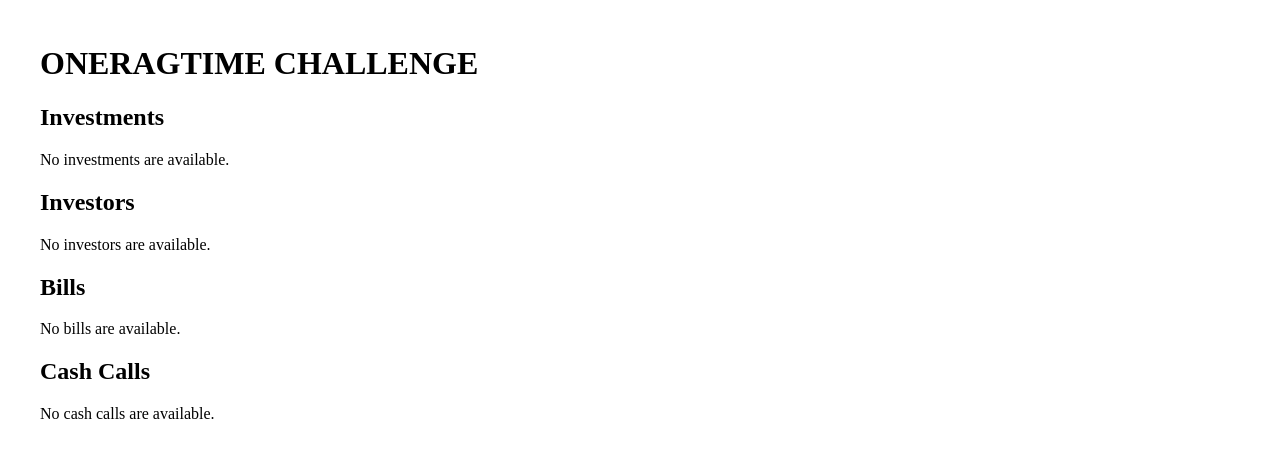
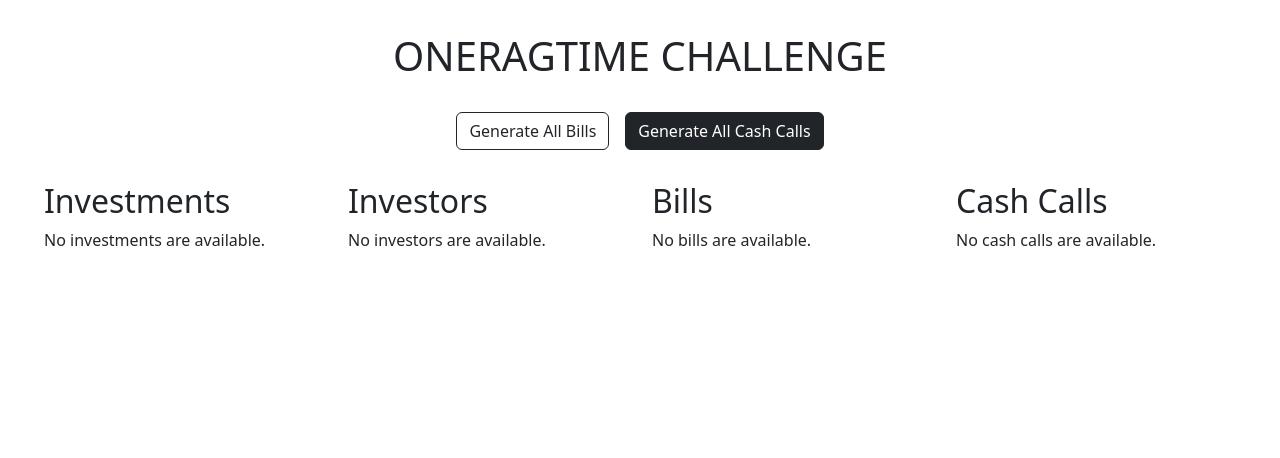
Before and after one commit to michaelssavage/django-investors, a Django app: page / in a window 1280 px wide. Shown: the top 458 px of the page. Run offline with Django 5.2, Linux system fonts and the light colour scheme; data that the repository does not hold is empty.

Commit message:
add bootstrap, generate all bills, all cash call

```diff
--- a/finance/management/commands/populate_data.py
+++ b/finance/management/commands/populate_data.py
@@ -27,6 +27,7 @@ class Command(BaseCommand):
         ]
 
         Investment.objects.bulk_create(objs)
+        self.stdout.write(self.style.SUCCESS("Investment: Success"))
 
     def create_investor(self, row_iter):
         objs = [
--- a/finance/static/styles.css
+++ b/finance/static/styles.css
@@ -23,32 +23,6 @@ h1 {
   text-transform: uppercase;
 }
 
-.button {
-  border: 2px solid black;
-  border-radius: 0.625rem;
-  padding: 0.8rem 1.6rem;
-  background-color: var(--white);
-  color: var(--black);
-  transition: background-color 0.3s, color 0.3s;
-  cursor: pointer;
-  text-decoration: none;
-}
-
-.button:hover {
-  background-color: var(--black);
-  color: var(--white);
-}
-
-.alt {
-  background-color: var(--black);
-  color: var(--white);
-}
-
-.alt:hover {
-  background-color: var(--white);
-  color: var(--black);
-}
-
 .disabled {
   background-color: var(--grey);
   color: var(--white);
@@ -59,6 +33,7 @@ h1 {
   flex-direction: row;
   justify-content: center;
   gap: 1rem;
+  margin: 2rem 0;
 }
 
 .success {
--- a/finance/templates/finance/bill.html
+++ b/finance/templates/finance/bill.html
@@ -8,6 +8,7 @@
     <link rel="stylesheet" href="{% static 'styles.css' %}" />
   </head>
   <body>
+    <div class="container">
       {% if bill %}
       <h1>Bill {{ bill.id }}</h1>
       <p>
@@ -38,5 +39,6 @@
       {% else %}
       <p>No Bill information available.</p>
       {% endif %}
+    </div>
   </body>
 </html>
--- a/finance/templates/finance/cashcall.html
+++ b/finance/templates/finance/cashcall.html
@@ -8,6 +8,7 @@
     <link rel="stylesheet" href="{% static 'styles.css' %}" />
   </head>
   <body>
+    <div class="container">
       {% if cashcall %}
       <h1>Cash Call {{ cashcall.id }}</h1>
       <p>Total Amount: {{ cashcall.total_amount }}</p>
@@ -24,5 +25,6 @@
       {% else %}
       <p>No Cash Call information available.</p>
       {% endif %}
+    </div>
   </body>
 </html>
--- a/finance/templates/finance/index.html
+++ b/finance/templates/finance/index.html
@@ -6,53 +6,94 @@
     <meta name="viewport" content="width=device-width, initial-scale=1.0" />
     <title>Finance Page</title>
     <link rel="stylesheet" href="{% static 'styles.css' %}" />
+    <link
+      href="https://cdn.jsdelivr.net/npm/bootstrap@5.3.3/dist/css/bootstrap.min.css"
+      rel="stylesheet"
+      integrity="sha384-QWTKZyjpPEjISv5WaRU9OFeRpok6YctnYmDr5pNlyT2bRjXh0JMhjY6hW+ALEwIH"
+      crossorigin="anonymous"
+    />
+    <script
+      src="https://cdn.jsdelivr.net/npm/bootstrap@5.3.3/dist/js/bootstrap.bundle.min.js"
+      integrity="sha384-YvpcrYf0tY3lHB60NNkmXc5s9fDVZLESaAA55NDzOxhy9GkcIdslK1eN7N6jIeHz"
+      crossorigin="anonymous"
+    ></script>
   </head>
   <body>
-    <h1>OneRagTime Challenge</h1>
+    <div class="container-fluid">
+      <h1 class="text-center mt-3 mb-3">OneRagTime Challenge</h1>
+
+      <div class="button-group">
+        <form method="post" action="{% url 'finance:generate_all_bills' %}">
+          {% csrf_token %}
+          <button type="submit" class="btn btn-outline-dark">
+            Generate All Bills
+          </button>
+        </form>
+
+        <form
+          method="post"
+          action="{% url 'finance:generate_all_cash_calls' %}"
+        >
+          {% csrf_token %}
+          <button type="submit" class="btn btn-dark">
+            Generate All Cash Calls
+          </button>
+        </form>
+      </div>
+
+      <div class="row">
+        <div class="col-sm-6 col-md-3">
           <h2>Investments</h2>
           {% if investments %} {% for investment in investments %}
-    <p>
-      {{ forloop.counter }}. Startup Name:
-      <a href="{% url 'finance:investment' investment.id %}">
+          <p class="mt-3 mb-0">{{ investment.id }}. Startup Name:</p>
+          <a href="{% url 'finance:investment' investment.id %}" class="mb-3">
             {{ investment.startup_name }}
           </a>
-    </p>
           {% endfor %} {% else %}
           <p>No investments are available.</p>
           {% endif %}
+        </div>
 
+        <div class="col-sm-6 col-md-3">
           <h2>Investors</h2>
           {% if investors %} {% for investor in investors %}
-    <p>
-      {{ investor.id }}. Name:
-      <a href="{% url 'finance:investor' investor.id %}">
+          <p class="mt-3 mb-0">{{ investor.id }}. Name:</p>
+          <a href="{% url 'finance:investor' investor.id %}" class="mb-3">
             {{ investor.name }}
           </a>
-    </p>
           {% endfor %} {% else %}
           <p>No investors are available.</p>
           {% endif %}
+        </div>
 
+        <div class="col-sm-6 col-md-3">
           <h2>Bills</h2>
           {% if bills %} {% for bill in bills %}
-    <p>
-      {{ forloop.counter }}. {{bill.investment_id}} by {{ bill.investor_id }}:
-      <a href="{% url 'finance:bill' bill.id %}"> €{{ bill.fees_amount}} </a>
+          <p class="mt-3 mb-0">
+            {{ bill.id }}. Investor: {{ bill.investor_id }}:
           </p>
+          <a href="{% url 'finance:bill' bill.id %}" class="mb-3">
+            {{bill.investment_id}}: €{{ bill.fees_amount}}
+          </a>
           {% endfor %} {% else %}
           <p>No bills are available.</p>
           {% endif %}
+        </div>
 
+        <div class="col-sm-6 col-md-3">
           <h2>Cash Calls</h2>
           {% if cashcalls %} {% for cashcall in cashcalls %}
-    <p>
-      {{ forloop.counter }}. Cash Call:
-      <a href="{% url 'finance:cashcall' cashcall.id %}">
-        {{cashcall.email_send}}
+          <p class="mt-3 mb-0">
+            {{ cashcall.id }}. Cash Call: €{{cashcall.total_amount}}
+          </p>
+          <a href="{% url 'finance:cashcall' cashcall.id %}" class="mb-3">
+            Email: {{cashcall.email_send}}
           </a>
-    </p>
           {% endfor %} {% else %}
           <p>No cash calls are available.</p>
           {% endif %}
+        </div>
+      </div>
+    </div>
   </body>
 </html>
--- a/finance/urls.py
+++ b/finance/urls.py
@@ -19,4 +19,10 @@ urlpatterns = [
         views.generate_investor_cash_call,
         name="generate_investor_cash_call",
     ),
+    path("generate_all_bills/", views.generate_all_bills, name="generate_all_bills"),
+    path(
+        "generate_all_cash_calls/",
+        views.generate_all_cash_calls,
+        name="generate_all_cash_calls",
+    ),
 ]
--- a/finance/views.py
+++ b/finance/views.py
@@ -46,6 +46,13 @@ def cashcall(request, cashcall_id):
     return render(request, "finance/cashcall.html", context)
 
 
+def generate_all_bills(request):
+    investments = Investment.objects.all()
+    for investment in investments:
+        generate_investment_bill(request, investment.id)
+    return handle_redirect(reverse("finance:index"))
+
+
 def generate_investment_bill(request, investment_id):
     investment = get_object_or_404(Investment, pk=investment_id)
     redirect_uri = reverse("finance:investment", args=(investment.id,))
@@ -69,6 +76,13 @@ def generate_investment_bill(request, investment_id):
     )
     messages.success(request, BILL_SUCCESS)
     return handle_redirect(redirect_uri)
+
+
+def generate_all_cash_calls(request):
+    investors = Investor.objects.all()
+    for investor in investors:
+        generate_investor_cash_call(request, investor.id)
+    return handle_redirect(reverse("finance:index"))
 
 
 def generate_investor_cash_call(request, investor_id):
--- /dev/null
+++ b/requirements.txt
@@ -0,0 +1,2 @@
+django
+pandas
```
Also changed, not shown: finance/models.py (+9 -8 lines), finance/templates/finance/investment.html (+17 -2 lines), finance/templates/finance/investor.html (+15 -2 lines), README.md. Lines whose indentation alone changed are shown as unchanged.
